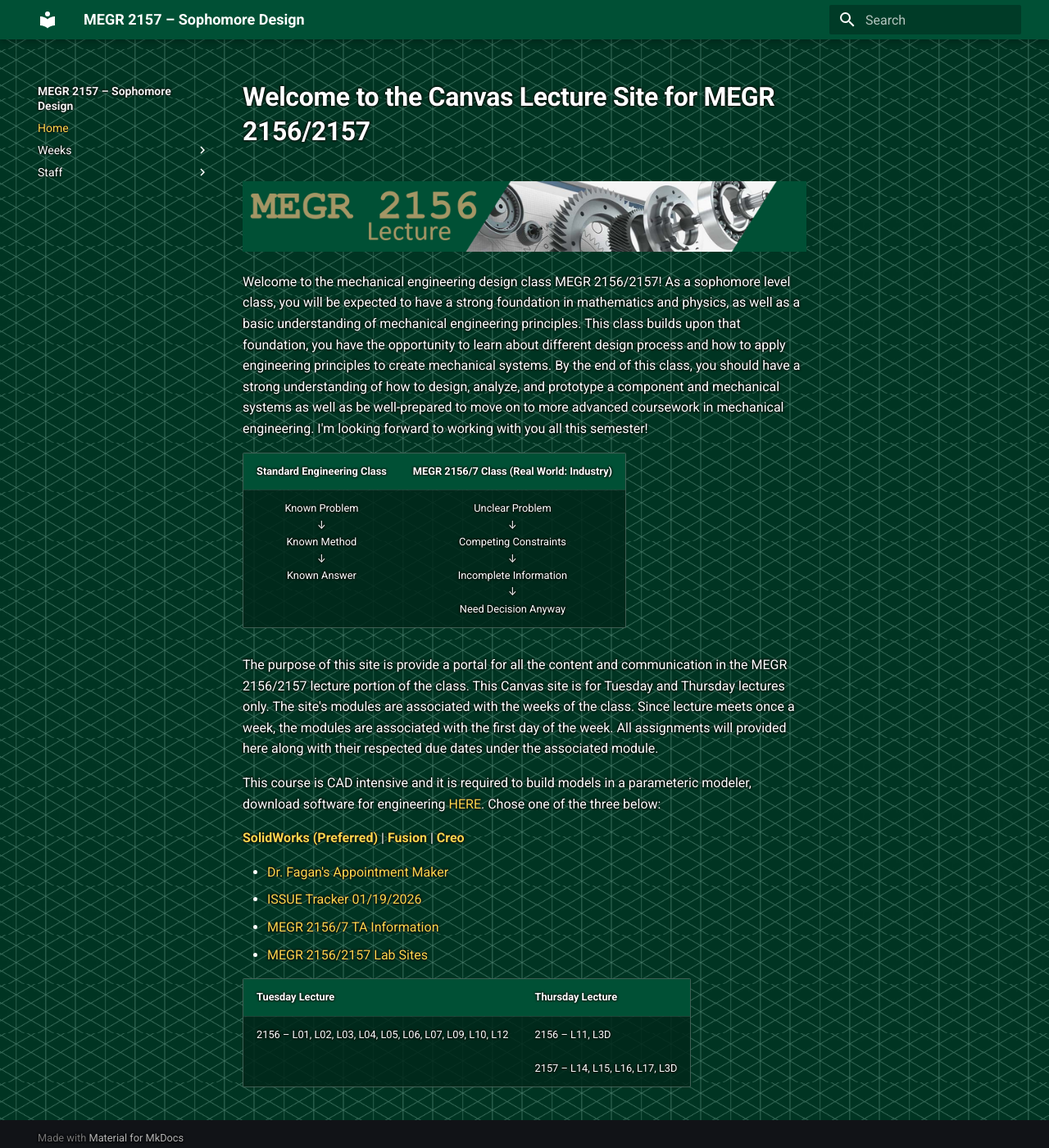
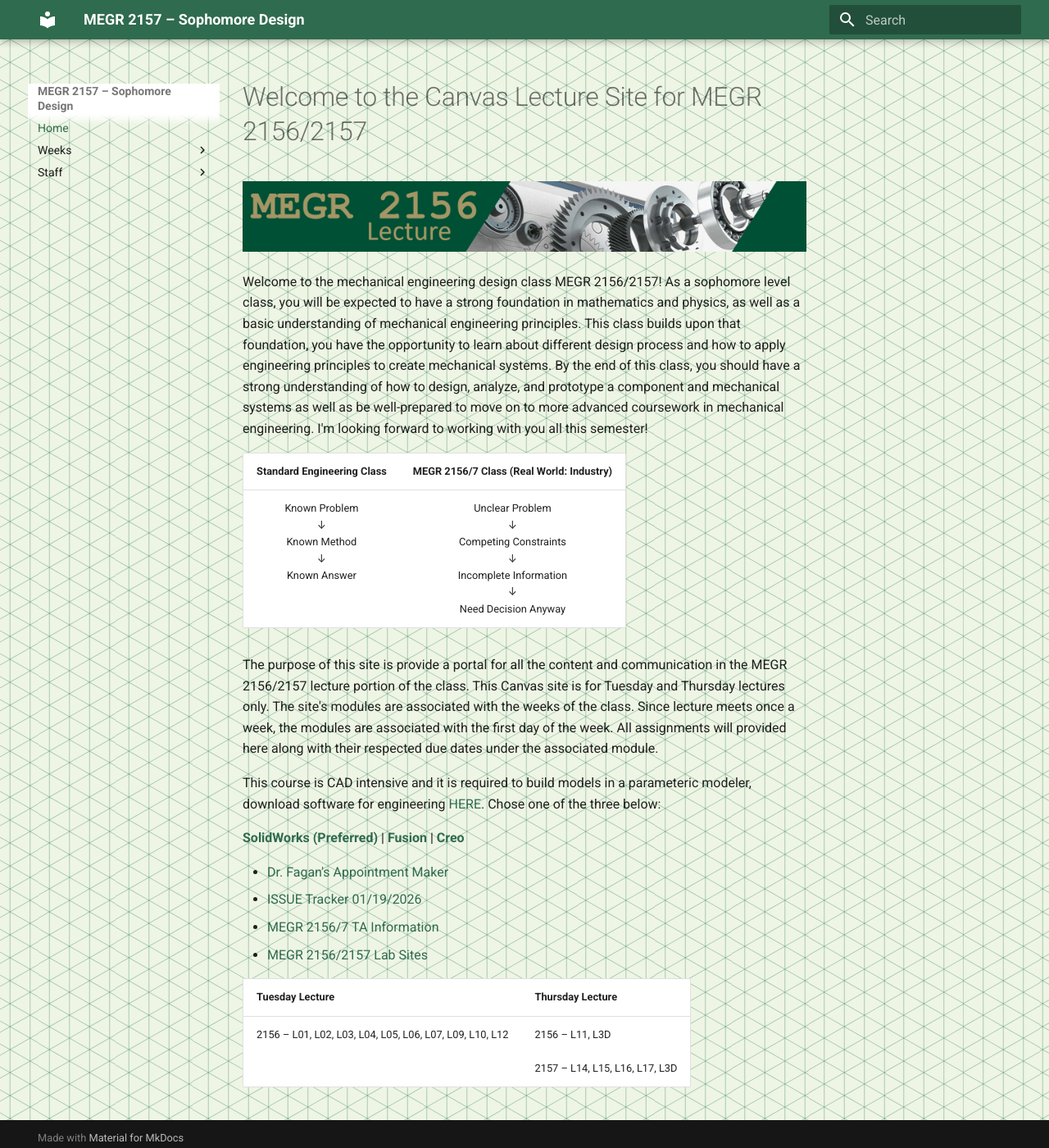
Before and after one commit to dtjfagan/2027Sp-MEGR2157, an MkDocs documentation site: the page built from docs/index.md, in a window 1280 px wide and 1400 px high. Shown: the whole window at 82% size. Built offline with MkDocs 1.6.1 and Material for MkDocs 9.7.7, drawn with Linux system fonts in a browser that asks for light colours.

Commit message:
change background

```diff
--- a/docs/stylesheets/extra.css
+++ b/docs/stylesheets/extra.css
@@ -1,70 +1,25 @@
-/* Isometric grid background with high-contrast text */
-[data-md-color-scheme="slate"] {
-  --md-default-bg-color: #000000;
-  --md-default-fg-color: #ffffff;
-  --md-default-fg-color--light: #f0f0f0;
-  --md-default-fg-color--lighter: #cccccc;
-  --md-typeset-color: #ffffff;
-  --md-typeset-a-color: #ffd54f;   /* gold links (contrast on green) */
-  --md-accent-fg-color: #fff59d;   /* link hover */
-  --md-primary-fg-color: #005035;          /* header bar */
-  --md-primary-fg-color--light: #1a6b4f;
-  --md-primary-fg-color--dark: #003b27;
+/* ---------- Engineering-paper theme (green) ----------
+   Colors match LecturesbyFagan (dtjfagan.github.io/LecturesbyFagan),
+   with this site's isometric grid pattern. */
+:root {
+  /* Header, links, buttons */
+  --md-primary-fg-color:        #2f6b4f;   /* engineering-paper green, dark enough for white header text */
+  --md-primary-fg-color--light: #4d8a6c;
+  --md-primary-fg-color--dark:  #24533d;
+  --md-primary-bg-color:        #ffffff;
+  --md-accent-fg-color:         #3a8a5f;
+  --md-typeset-a-color:         #2f6b4f;
+
+  /* Paper */
+  --paper-bg: #eef5e4;                     /* pale green sheet */
 }
 
-body {
-  background: #000000 url("../assets/images/grid-bg.png") repeat;
+/* Paper background with seamless isometric grid (SVG tile, lines rgb(76,140,110) @ 0.42) */
+.md-main {
+  background: var(--paper-bg) url("../assets/images/grid-iso-paper.svg") repeat;
 }
 
-/* 65% green (#005035) layer over the grid across the whole page */
-.md-container {
-  background: transparent;
+/* Tables sit on solid paper so text stays readable over the grid */
+.md-typeset table:not([class]) {
+  background-color: var(--md-default-bg-color);
 }
-
-.md-main {
-  background: rgba(0, 80, 53, 0.65);   /* #005035 at 65% */
-}
-
-/* Dark halo keeps text legible where it crosses grid lines */
-.md-typeset,
-.md-nav {
-  text-shadow: 0 0 3px #000, 0 0 3px #000;
-}
-
-.md-typeset h1,
-.md-typeset h2,
-.md-typeset h3 {
-  color: #ffffff;
-  font-weight: 700;
-}
-
-/* Remove black boxes behind sidebar titles */
-.md-nav__title {
-  background: transparent !important;
-  box-shadow: none !important;
-}
-
-/* Current page in the menus: gold so it stands out on green */
-.md-nav__link--active,
-.md-nav__item .md-nav__link--active {
-  color: #ffd54f;
-}
-
-/* Gold links in page content (overrides Material's theme link color) */
-.md-typeset a {
-  color: #ffd54f;
-}
-.md-typeset a:hover,
-.md-typeset a:focus {
-  color: #fff59d;
-}
-
-/* Tables: dark green panel instead of solid black */
-.md-typeset table:not([class]) {
-  background: rgba(0, 40, 26, 0.85);
-  border: 1px solid rgba(255, 255, 255, 0.25);
-}
-.md-typeset table:not([class]) th {
-  background: #005035;
-  color: #ffffff;
-}
--- a/mkdocs.yml
+++ b/mkdocs.yml
@@ -4,9 +4,8 @@ site_description: Sophomore Design Lecture Repo for lectures and assignments.
 theme:
   name: material
   palette:
-    scheme: slate
-    primary: green
-    accent: light green
+    primary: custom
+    accent: custom
   features:
     - navigation.instant
     - navigation.tracking
```
Also changed, not shown: docs/assets/images/grid-iso-paper.svg (added).
